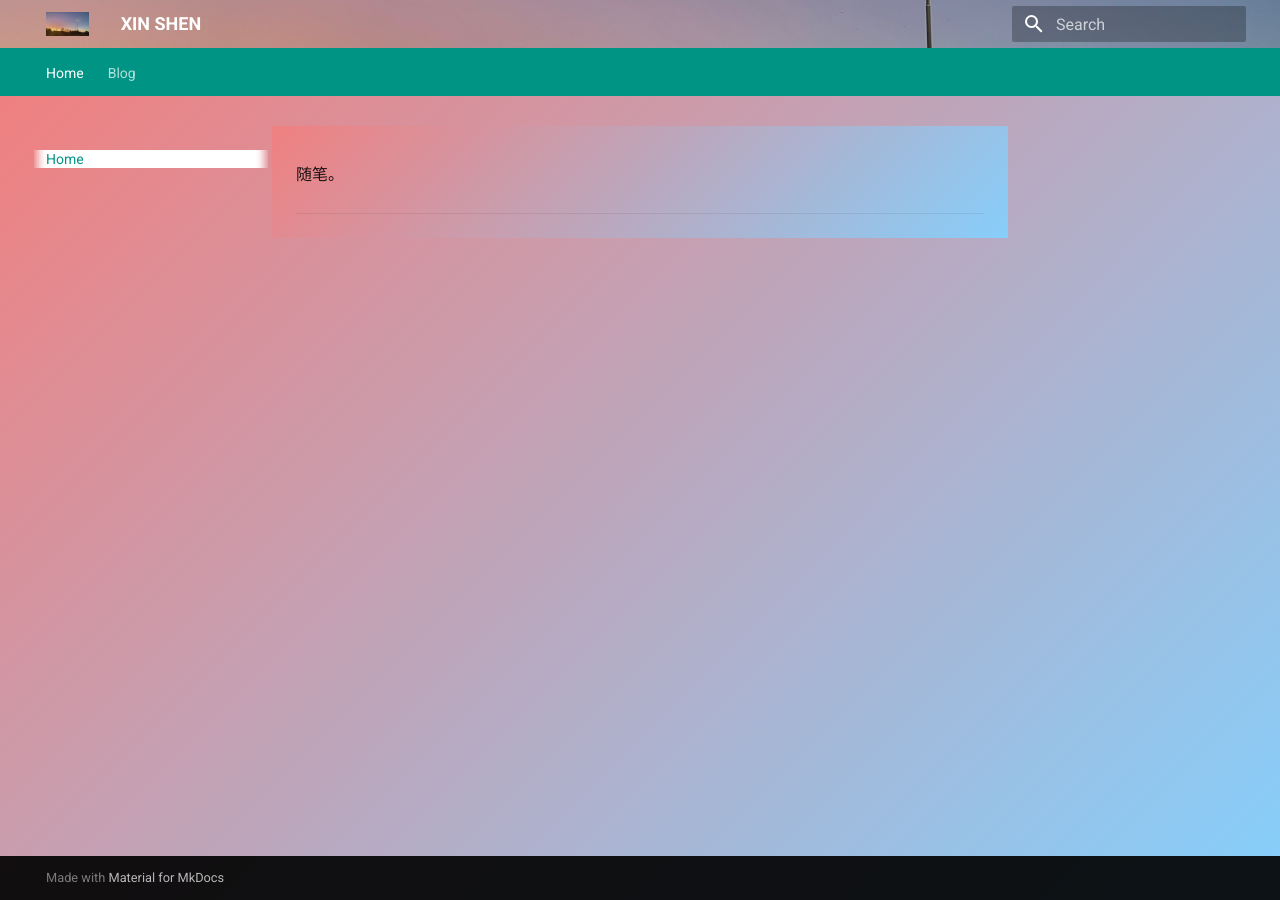
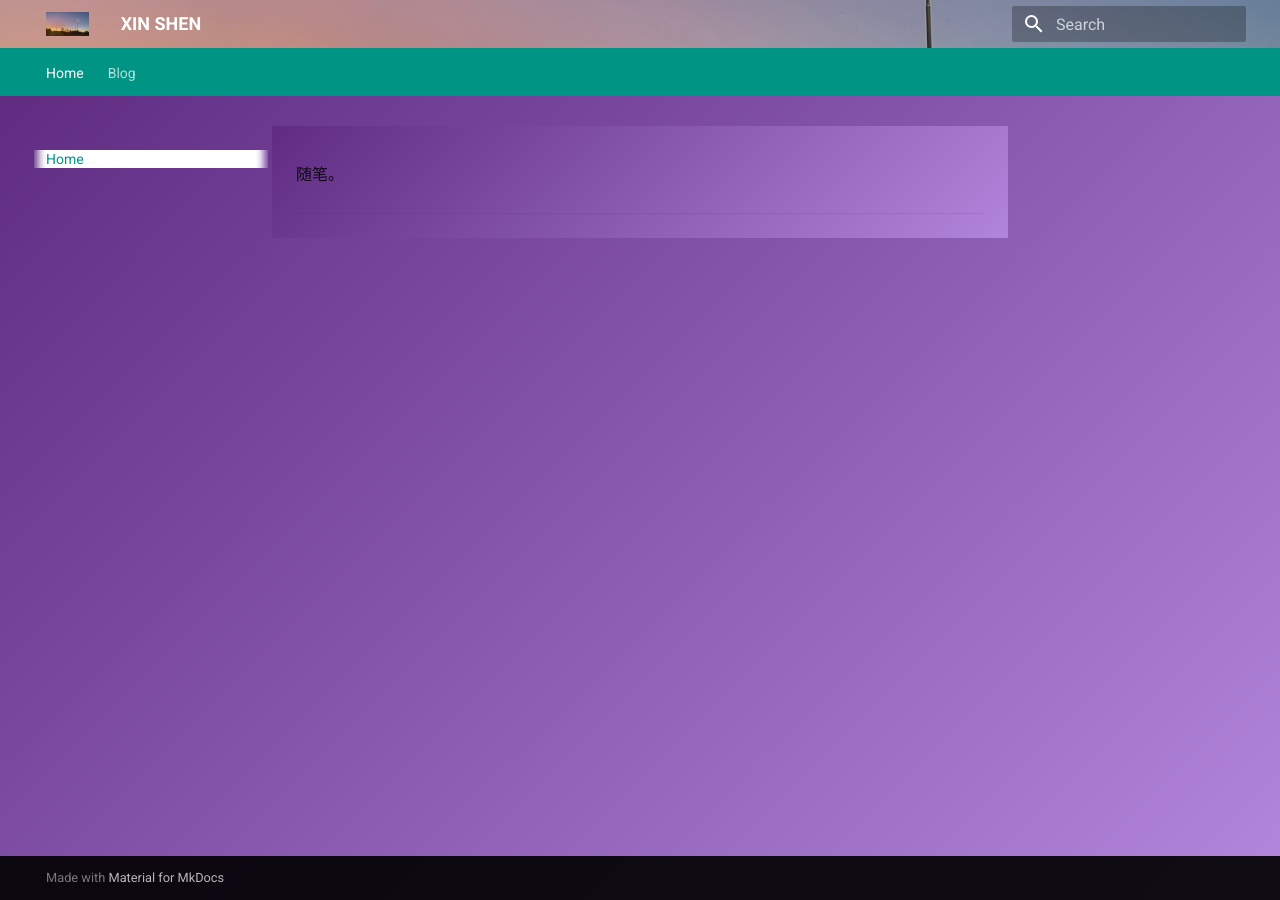
Before and after one commit to XINS3/WebXS, an MkDocs documentation site: the page built from docs/index.md, in a window 1280 px wide. Built offline with MkDocs 1.6.1 and Material for MkDocs 9.7.7, drawn with Linux system fonts in a browser that asks for light colours.

Commit message:
Update custom.css

```diff
--- a/docs/stylesheets/custom.css
+++ b/docs/stylesheets/custom.css
@@ -24,7 +24,7 @@
 body,
 .md-content,
 .md-main {
-    background: linear-gradient(135deg, #f08080, #87cefa); /* light gray */
+    background: linear-gradient(135deg, #5f2c82, #b185db); /* light gray */
 }
 .md-content h1:first-of-type {
     display: none;
```
